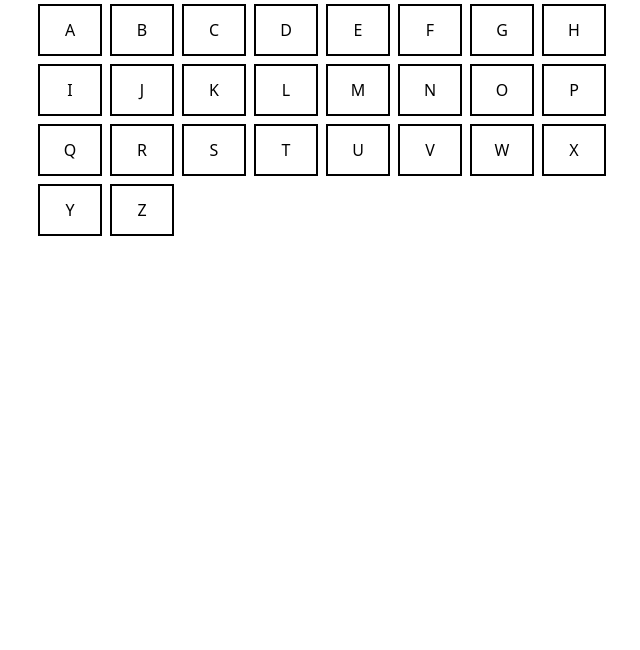
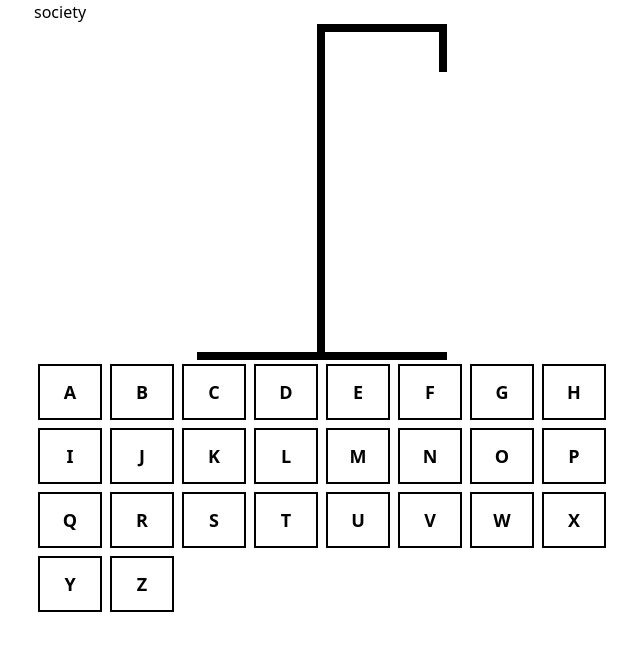
Before and after one commit to ayushsingh01042003/HangMan, a React (Vite) app: page / in a window 1280 px wide. Shown: the top 650 px of the page, without its empty margins (318-958 px from the left). Built offline with nearby package versions, Linux system fonts and the light colour scheme.

Commit message:
HangMan component stand

```diff
--- a/src/App.tsx
+++ b/src/App.tsx
@@ -1,9 +1,23 @@
 import './index.css'
 import Keyboard from './components/Keyboard'
+import { useState } from 'react'
+import words from './assets/wordList.json'
+import Hangman from './components/Hangman'
 
 const App = () => {
+
+  // const[wordToGuess, setWordToGuess] = useState<string>(
+  //   words[Math.floor(Math.random() * words.length)]
+  // )
+
+  const wordToGuess = words[Math.floor(Math.random() * words.length)]
+
+  const[currentGuess, setCurrentGuess] = useState<string[]>([])
+
   return (
     <div className='max-w-xl mx-auto'>
+      {wordToGuess}
+      <Hangman />
       <Keyboard />
     </div>
   )
--- /dev/null
+++ b/src/components/GuessedWord.tsx
@@ -0,0 +1,9 @@
+const GuessedWord = () => {
+  return (
+    <div>
+
+    </div>
+  )
+}
+
+export default GuessedWord
--- a/src/components/Hangman.tsx
+++ b/src/components/Hangman.tsx
@@ -0,0 +1,12 @@
+const Hangman = () => {
+  return (
+    <div className="content-center place-self-center">
+        <div className="h-2 w-[130px] ml-[120px] bg-black"/>
+        <div className="absolute h-10 w-2 ml-[242px] bg-black"/>
+        <div className="w-2 h-80 bg-black ml-[120px]"/>
+        <div className=" h-2 w-[250px] bg-black"/>
+    </div>
+  )
+}
+
+export default Hangman
--- a/src/components/Key.tsx
+++ b/src/components/Key.tsx
@@ -4,7 +4,7 @@ interface keyProp {
 
 const Key = ({ letter }: keyProp) => {
   return (
-    <div className="border-2 border-black m-1 text-center py-3 hover:bg-blue-300">
+    <div className="border-2 border-black m-1 text-center py-3 font-extrabold text-lg hover:bg-blue-300">
       { letter }
     </div>
   )
```
